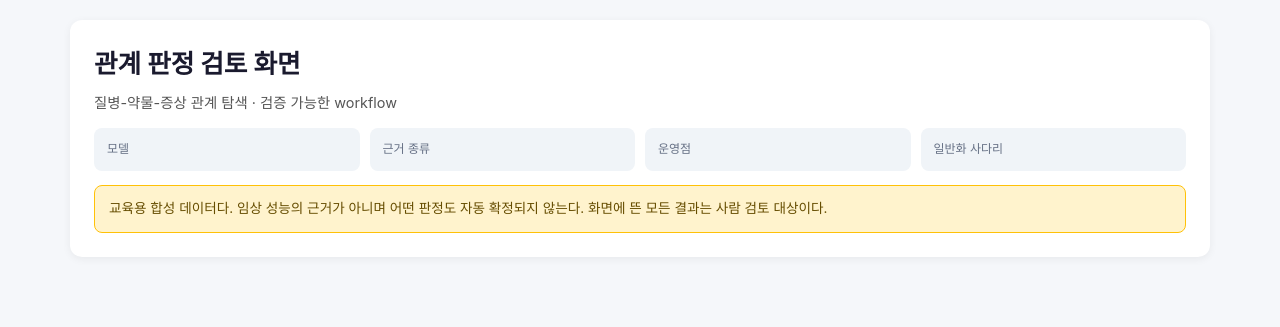
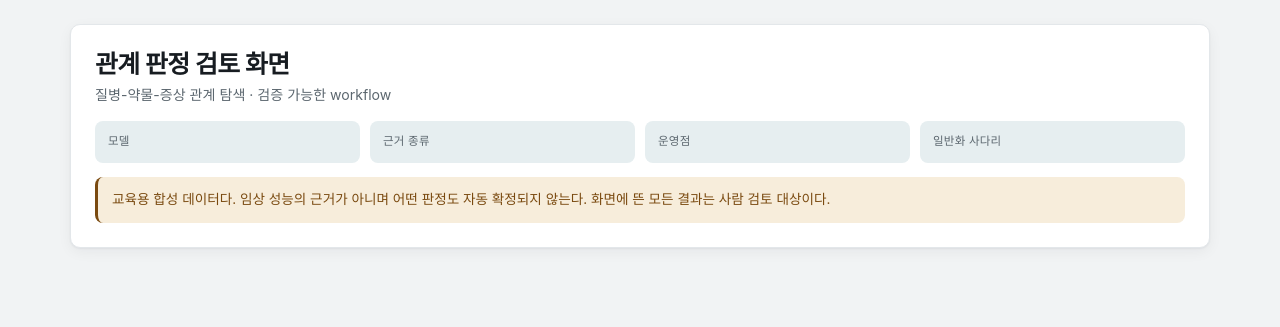
Before and after one commit to inkyungil/OSSAI_BIO, a Python web app: template relation-workflow/templates/dashboard.html in a window 1280 px wide. Shown: the top 327 px of the page. Run offline with Jinja, Linux system fonts and the light colour scheme; the template is opened without the code that fills it, so the values that code supplies are empty.

Commit message:
bio: 검토 화면 토큰화 + 다크 테마, 조각 출력 모드
색을 전부 CSS 변수로 옮기고 다크 테마 토큰을 정의했다. prefers-color-scheme와
data-theme 양방향 모두 대응한다. 강조색은 흔한 기본 파랑 대신 이 주제에 맞는
청록-슬레이트로 바꿨고, 의미색(정상·실패·주의·주입)은 채도를 낮춰 강조색과
싸우지 않게 했다.

--fragment로 문서 감싸는 태그만 걷어낸 조각을 함께 낸다. 자기 skeleton 안에
끼워 넣는 호스트에 올릴 때 쓰며, 사본을 손으로 만들지 않고 같은 빌드에서
파생시켜 두 화면이 갈라지지 않게 했다.

sticky 표 헤더, tabular-nums, focus-visible, prefers-reduced-motion 추가.

```diff
--- a/relation-workflow/templates/dashboard.html
+++ b/relation-workflow/templates/dashboard.html
@@ -5,73 +5,173 @@
 <meta name="viewport" content="width=device-width, initial-scale=1.0">
 <title>관계 판정 검토 화면</title>
 <style>
+  /* 색은 전부 토큰으로만 쓴다. 다크 테마는 토큰만 다시 정의하고 컴포넌트는 건드리지
+     않는다. 강조색은 흔한 기본 파랑 대신 임상 문서 검토의 잉크·용지 쪽 청록-슬레이트다.
+     의미색(정상·실패·주의·주입)은 강조색과 싸우지 않도록 채도를 낮췄다. */
+  :root {
+    --paper: #f1f3f4;
+    --surface: #ffffff;
+    --ink: #171c21;
+    --ink-soft: #5c676f;
+    --line: #e3e7ea;
+    --line-soft: #eef1f3;
+    --accent: #2b5c6b;
+    --accent-ink: #ffffff;
+    --accent-tint: #e6eef0;
+    --ok-bg: #dfeee6; --ok-fg: #16603f;
+    --bad-bg: #f6e2e4; --bad-fg: #8f2733;
+    --warn-bg: #f7eddb; --warn-fg: #7a4a10;
+    --inject-bg: #f2e4ee; --inject-fg: #6f3459;
+    --test-bg: #e6e8f2; --test-fg: #3b4076;
+    --neutral-bg: #eceef0; --neutral-fg: #414a51;
+    --shadow: 0 1px 2px rgba(23,28,33,.05), 0 4px 14px rgba(23,28,33,.05);
+    --sans: -apple-system, BlinkMacSystemFont, 'Noto Sans KR', 'Malgun Gothic', sans-serif;
+    --mono: ui-monospace, 'Cascadia Mono', Consolas, monospace;
+  }
+  @media (prefers-color-scheme: dark) {
+    :root {
+      --paper: #0f1316; --surface: #171d21; --ink: #e2e8ea; --ink-soft: #93a1a8;
+      --line: #262f35; --line-soft: #1e262b;
+      --accent: #74b4c3; --accent-ink: #0f1316; --accent-tint: #1c2b30;
+      --ok-bg: #16302a; --ok-fg: #7fcfa8;
+      --bad-bg: #331d21; --bad-fg: #e79aa4;
+      --warn-bg: #33291a; --warn-fg: #e0b370;
+      --inject-bg: #2f2130; --inject-fg: #d9a3c8;
+      --test-bg: #1f2334; --test-fg: #a8b0e0;
+      --neutral-bg: #222a2f; --neutral-fg: #b3bfc6;
+      --shadow: 0 1px 2px rgba(0,0,0,.4), 0 4px 14px rgba(0,0,0,.3);
+    }
+  }
+  /* 뷰어의 테마 토글은 media query를 이겨야 한다 — 양방향 모두. */
+  :root[data-theme="light"] {
+    --paper: #f1f3f4; --surface: #ffffff; --ink: #171c21; --ink-soft: #5c676f;
+    --line: #e3e7ea; --line-soft: #eef1f3;
+    --accent: #2b5c6b; --accent-ink: #ffffff; --accent-tint: #e6eef0;
+    --ok-bg: #dfeee6; --ok-fg: #16603f;
+    --bad-bg: #f6e2e4; --bad-fg: #8f2733;
+    --warn-bg: #f7eddb; --warn-fg: #7a4a10;
+    --inject-bg: #f2e4ee; --inject-fg: #6f3459;
+    --test-bg: #e6e8f2; --test-fg: #3b4076;
+    --neutral-bg: #eceef0; --neutral-fg: #414a51;
+    --shadow: 0 1px 2px rgba(23,28,33,.05), 0 4px 14px rgba(23,28,33,.05);
+  }
+  :root[data-theme="dark"] {
+    --paper: #0f1316; --surface: #171d21; --ink: #e2e8ea; --ink-soft: #93a1a8;
+    --line: #262f35; --line-soft: #1e262b;
+    --accent: #74b4c3; --accent-ink: #0f1316; --accent-tint: #1c2b30;
+    --ok-bg: #16302a; --ok-fg: #7fcfa8;
+    --bad-bg: #331d21; --bad-fg: #e79aa4;
+    --warn-bg: #33291a; --warn-fg: #e0b370;
+    --inject-bg: #2f2130; --inject-fg: #d9a3c8;
+    --test-bg: #1f2334; --test-fg: #a8b0e0;
+    --neutral-bg: #222a2f; --neutral-fg: #b3bfc6;
+    --shadow: 0 1px 2px rgba(0,0,0,.4), 0 4px 14px rgba(0,0,0,.3);
+  }
+
   * { box-sizing: border-box; margin: 0; padding: 0; }
-  body { font-family: -apple-system, BlinkMacSystemFont, 'Noto Sans KR', 'Malgun Gothic', sans-serif;
-         line-height: 1.6; color: #1a1a2e; background: #f5f7fa; }
-  .container { max-width: 1180px; margin: 0 auto; padding: 20px; }
-  header { background: #fff; border-radius: 12px; padding: 24px; margin-bottom: 16px;
-           box-shadow: 0 2px 8px rgba(0,0,0,0.06); }
-  h1 { font-size: 1.6rem; font-weight: 700; margin-bottom: 6px; }
-  .subtitle { color: #555; font-size: 0.9rem; }
-  .banner { border-radius: 8px; padding: 12px 14px; margin-top: 14px; font-size: 0.85rem; }
-  .banner-warn { background: #fff3cd; border: 1px solid #ffc107; color: #664d00; }
-  .banner-bad { background: #fee2e2; border: 1px solid #ef4444; color: #991b1b; }
-  .tabs { display: flex; gap: 6px; flex-wrap: wrap; margin-bottom: 16px; }
-  .tab { padding: 9px 16px; border-radius: 8px; background: #fff; border: 1px solid #e2e8f0;
-         cursor: pointer; font-size: 0.9rem; font-weight: 500; }
-  .tab.active { background: #2563eb; color: #fff; border-color: #2563eb; }
+  body { font-family: var(--sans); line-height: 1.6; color: var(--ink);
+         background: var(--paper); -webkit-font-smoothing: antialiased; }
+  .container { max-width: 1180px; margin: 0 auto; padding: 24px 20px 48px;
+               display: flex; flex-direction: column; gap: 16px; }
+
+  header { background: var(--surface); border: 1px solid var(--line); border-radius: 10px;
+           padding: 24px; box-shadow: var(--shadow); display: flex;
+           flex-direction: column; gap: 14px; }
+  .head-top { display: flex; flex-direction: column; gap: 4px; }
+  h1 { font-size: 1.55rem; font-weight: 700; letter-spacing: -.02em;
+       text-wrap: balance; line-height: 1.25; }
+  .subtitle { color: var(--ink-soft); font-size: .88rem; }
+
+  .banner { border-radius: 8px; padding: 12px 14px; font-size: .85rem; }
+  .banner-warn { background: var(--warn-bg); color: var(--warn-fg);
+                 border-left: 3px solid var(--warn-fg); }
+  .banner-bad { background: var(--bad-bg); color: var(--bad-fg);
+                border-left: 3px solid var(--bad-fg); }
+
+  .tabs { display: flex; gap: 6px; flex-wrap: wrap; }
+  .tab { padding: 9px 15px; border-radius: 7px; background: var(--surface);
+         border: 1px solid var(--line); color: var(--ink); cursor: pointer;
+         font-size: .88rem; font-weight: 500; font-family: inherit; }
+  .tab:hover { border-color: var(--accent); }
+  .tab.active { background: var(--accent); color: var(--accent-ink); border-color: var(--accent); }
+  .tab:focus-visible, select:focus-visible, input:focus-visible {
+    outline: 2px solid var(--accent); outline-offset: 2px; }
+
   .panel { display: none; }
-  .panel.active { display: block; }
-  .section { background: #fff; border-radius: 12px; padding: 20px; margin-bottom: 16px;
-             box-shadow: 0 2px 8px rgba(0,0,0,0.06); }
-  .section-title { font-size: 1.05rem; font-weight: 600; margin-bottom: 14px;
-                   display: flex; align-items: center; gap: 8px; }
-  .section-title::before { content: ''; width: 4px; height: 18px; background: #2563eb; border-radius: 2px; }
-  .note { font-size: 0.8rem; color: #667085; margin-top: 10px; }
-  .grid { display: grid; grid-template-columns: repeat(auto-fit, minmax(160px, 1fr)); gap: 10px; }
-  .stat { background: #f0f4f8; border-radius: 8px; padding: 11px 13px; }
-  .stat-label { font-size: 0.75rem; color: #667085; }
-  .stat-value { font-size: 1.15rem; font-weight: 700; margin-top: 2px; }
-  table { width: 100%; border-collapse: collapse; font-size: 0.83rem; }
-  th, td { padding: 8px 10px; text-align: left; border-bottom: 1px solid #eef0f3; }
-  th { background: #f8fafc; font-weight: 600; white-space: nowrap; }
+  .panel.active { display: flex; flex-direction: column; gap: 16px; }
+
+  .section { background: var(--surface); border: 1px solid var(--line); border-radius: 10px;
+             padding: 20px; box-shadow: var(--shadow); }
+  .section + .section { margin-top: 0; }
+  .section-title { font-size: 1rem; font-weight: 650; letter-spacing: -.01em;
+                   margin-bottom: 14px; display: flex; align-items: center;
+                   gap: 8px; flex-wrap: wrap; }
+  .section-title::before { content: ''; width: 3px; height: 17px; flex: none;
+                           background: var(--accent); border-radius: 2px; }
+  .note { font-size: .8rem; color: var(--ink-soft); margin-top: 10px; line-height: 1.65; }
+
+  .grid { display: grid; grid-template-columns: repeat(auto-fit, minmax(165px, 1fr)); gap: 10px; }
+  .stat { background: var(--accent-tint); border-radius: 8px; padding: 11px 13px; }
+  .stat-label { font-size: .72rem; color: var(--ink-soft); letter-spacing: .02em; }
+  .stat-value { font-size: 1.15rem; font-weight: 700; margin-top: 2px;
+                font-variant-numeric: tabular-nums; }
+
+  .table-wrapper { overflow-x: auto; max-height: 460px; overflow-y: auto;
+                   border-radius: 6px; }
+  table { width: 100%; border-collapse: collapse; font-size: .83rem;
+          font-variant-numeric: tabular-nums; }
+  th, td { padding: 8px 10px; text-align: left; border-bottom: 1px solid var(--line-soft); }
+  th { background: var(--paper); font-weight: 600; white-space: nowrap;
+       position: sticky; top: 0; z-index: 1; }
   tbody tr.clickable { cursor: pointer; }
-  tbody tr.clickable:hover { background: #f0f7ff; }
-  tbody tr.selected { background: #e8f0fe; }
-  .table-wrapper { overflow-x: auto; max-height: 460px; overflow-y: auto; }
-  .badge { display: inline-block; padding: 2px 8px; border-radius: 999px;
-           font-size: 0.7rem; font-weight: 600; white-space: nowrap; }
-  .b-live { background: #dcfce7; color: #166534; }
-  .b-test { background: #e0e7ff; color: #3730a3; }
-  .b-ok { background: #dcfce7; color: #166534; }
-  .b-bad { background: #fee2e2; color: #991b1b; }
-  .b-warn { background: #fef3c7; color: #92400e; }
-  .b-neutral { background: #f3f4f6; color: #374151; }
-  .b-inject { background: #fce7f3; color: #9d174d; }
-  select, input[type=range] { font-size: 0.9rem; }
-  select { padding: 8px 10px; border: 1px solid #d0d5dd; border-radius: 8px; background: #fff; }
-  .controls { display: flex; gap: 20px; flex-wrap: wrap; align-items: flex-end; margin-bottom: 14px; }
-  .control { min-width: 220px; }
-  label { display: block; font-size: 0.82rem; font-weight: 500; color: #444; margin-bottom: 5px; }
-  .evidence { background: #fafbfc; border: 1px solid #eef0f3; border-radius: 8px;
+  tbody tr.clickable:hover { background: var(--accent-tint); }
+  tbody tr.selected { background: var(--accent-tint); box-shadow: inset 3px 0 0 var(--accent); }
+
+  .badge { display: inline-block; padding: 2px 8px; border-radius: 4px;
+           font-size: .7rem; font-weight: 600; white-space: nowrap; }
+  .b-live { background: var(--ok-bg); color: var(--ok-fg); }
+  .b-test { background: var(--test-bg); color: var(--test-fg); }
+  .b-ok { background: var(--ok-bg); color: var(--ok-fg); }
+  .b-bad { background: var(--bad-bg); color: var(--bad-fg); }
+  .b-warn { background: var(--warn-bg); color: var(--warn-fg); }
+  .b-neutral { background: var(--neutral-bg); color: var(--neutral-fg); }
+  .b-inject { background: var(--inject-bg); color: var(--inject-fg); }
+
+  .controls { display: flex; gap: 20px; flex-wrap: wrap; align-items: flex-end;
+              margin-bottom: 14px; }
+  .control { min-width: 220px; flex: 1; }
+  label { display: block; font-size: .78rem; font-weight: 600; color: var(--ink-soft);
+          letter-spacing: .02em; margin-bottom: 5px; }
+  select { width: 100%; padding: 8px 10px; border: 1px solid var(--line); border-radius: 7px;
+           background: var(--surface); color: var(--ink); font-size: .88rem;
+           font-family: inherit; }
+  input[type=range] { width: 100%; accent-color: var(--accent); }
+
+  .evidence { background: var(--paper); border: 1px solid var(--line); border-radius: 8px;
               padding: 14px; margin-top: 10px; }
-  .quote { border-left: 3px solid #2563eb; padding: 6px 0 6px 11px; margin: 8px 0;
-           font-size: 0.87rem; color: #334155; }
-  .check { font-size: 0.84rem; margin-top: 5px; }
-  .check-ok { color: #166534; }
-  .check-bad { color: #991b1b; }
-  .check-warn { color: #92400e; }
-  .check-none { color: #667085; }
-  .empty { color: #667085; font-size: 0.87rem; padding: 14px 0; }
-  .mono { font-family: ui-monospace, Consolas, monospace; font-size: 0.8rem; }
+  .quote { border-left: 3px solid var(--accent); padding: 6px 0 6px 12px; margin: 8px 0;
+           font-size: .87rem; color: var(--ink); }
+  .check { font-size: .83rem; margin-top: 5px; }
+  .check-ok { color: var(--ok-fg); }
+  .check-bad { color: var(--bad-fg); }
+  .check-warn { color: var(--warn-fg); }
+  .check-none { color: var(--ink-soft); }
+  .empty { color: var(--ink-soft); font-size: .87rem; padding: 14px 0; }
+  .mono { font-family: var(--mono); font-size: .8rem; }
+
+  @media (prefers-reduced-motion: reduce) {
+    * { animation-duration: .01ms !important; transition-duration: .01ms !important; }
+  }
 </style>
 </head>
 <body>
 <div class="container">
 <header>
-  <h1>관계 판정 검토 화면</h1>
-  <div class="subtitle">질병-약물-증상 관계 탐색 · 검증 가능한 workflow</div>
-  <div class="grid" style="margin-top:14px">
+  <div class="head-top">
+    <h1>관계 판정 검토 화면</h1>
+    <div class="subtitle">질병-약물-증상 관계 탐색 · 검증 가능한 workflow</div>
+  </div>
+  <div class="grid">
     <div class="stat"><div class="stat-label">모델</div>
       <div class="stat-value mono" id="meta-model" style="font-size:.85rem"></div></div>
     <div class="stat"><div class="stat-label">근거 종류</div>
@@ -260,7 +360,7 @@ function renderEvidence(c) {
 function renderCaseDetail(id) {
   const c = D.cases.find(x => x.sample_id === id);
   const inj = c.injection_signals.length
-    ? `<div class="banner banner-warn" style="margin-top:0">
+    ? `<div class="banner banner-warn" style="margin:0 0 12px">
         주입 신호 ${c.injection_signals.map(s => esc(s)).join(', ')} —
         ${c.injection_complied.length
           ? '<b>모델이 지시를 따랐다</b>' : '모델은 지시를 따르지 않았다'}.
```
Also changed, not shown: relation-workflow/scripts/build_dashboard.py (+32 -0 lines).
